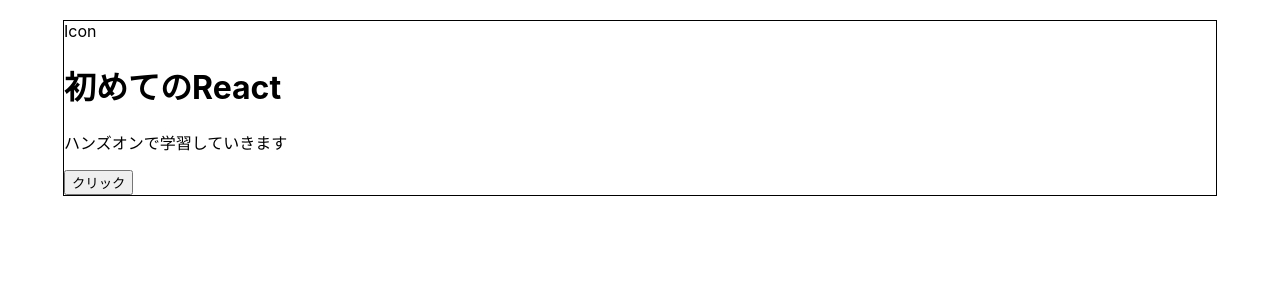
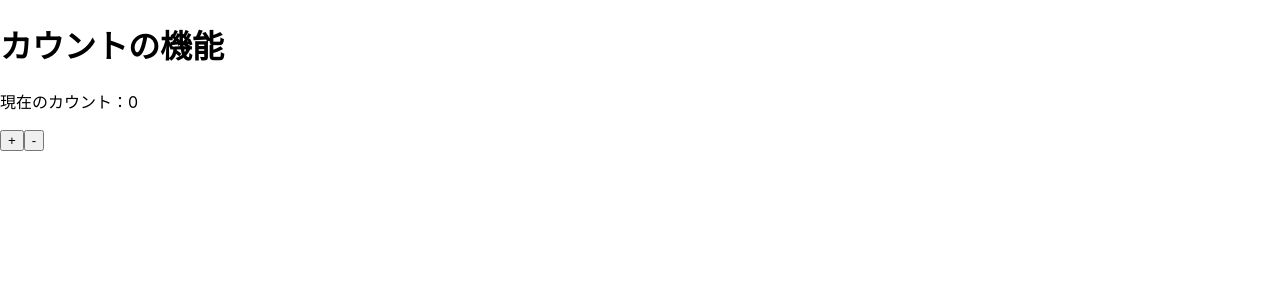
Before and after one commit to DaikiMaki/practice-react, a React (Create React App) app: page / in a window 1280 px wide. Shown: the top 300 px of the page. Built offline with nearby package versions, Linux system fonts and the light colour scheme.

Commit message:
コンポーネントの状態管理(useState)

```diff
--- a/src/App.js
+++ b/src/App.js
@@ -1,13 +1,15 @@
 import logo from './logo.svg';
 import BlogList from './components/BlogList';
+import Count from './components/Count';
 
 function App() {
   return (
-    <BlogList
-      title={"初めてのReact"}
-      content={"ハンズオンで学習していきます"}
-    >
-    </BlogList>
+    // <BlogList
+    //   title={"初めてのReact"}
+    //   content={"ハンズオンで学習していきます"}
+    // >
+    // </BlogList>
+    <Count />
   );
 }
 
--- /dev/null
+++ b/src/components/Count.jsx
@@ -0,0 +1,23 @@
+import React, {useState} from 'react'
+
+const Count = () => {
+  const [count, setCount] = useState(0);
+
+  const countUp = () => {
+    setCount(count + 1);
+  }
+
+  const countDown = () => {
+    setCount(count - 1);
+  }
+  return (
+    <>
+      <h1>カウントの機能</h1>
+      <p>現在のカウント：{count}</p>
+      <button onClick={() => countUp()}>+</button>
+      <button onClick={() => countDown()}>-</button>
+    </>
+  )
+}
+
+export default Count
```
